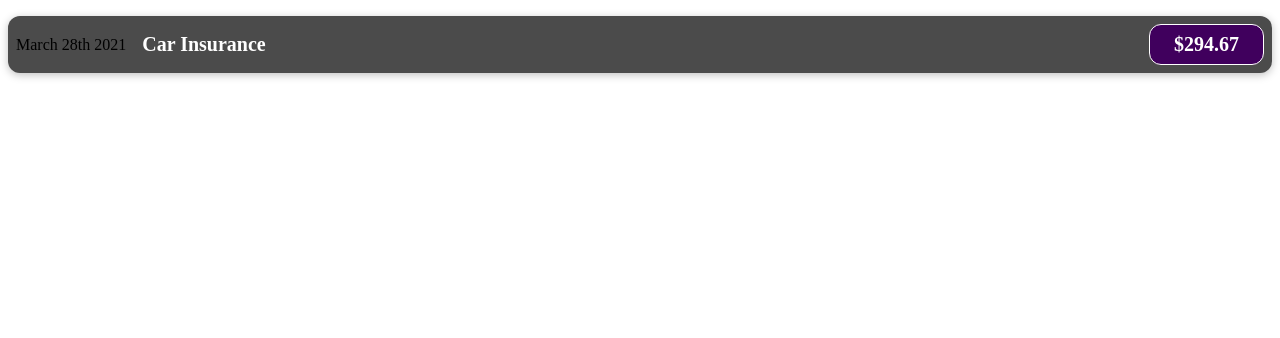
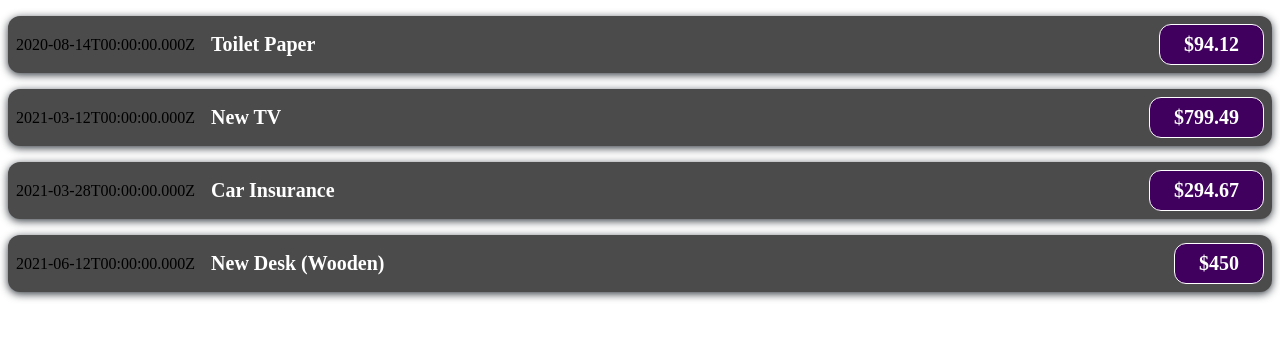
Before and after one commit to ShivangPatel2602/money-tracker, a React (Create React App) app: page / in a window 1280 px wide. Shown: the top 338 px of the page. Built offline with nearby package versions, Linux system fonts and the light colour scheme.

Commit message:
Gave some decoration to the expense components

```diff
--- a/src/App.js
+++ b/src/App.js
@@ -2,9 +2,40 @@ import React from "react";
 import ExpenseItem from "./components/ExpenseItem";
 
 function App() {
+
+  const expenses = [
+    {
+      id: 'e1',
+      title: 'Toilet Paper',
+      amount: 94.12,
+      date: new Date(2020, 7, 14)
+    },
+    {
+      id: 'e2',
+      title: 'New TV',
+      amount: 799.49,
+      date: new Date(2021, 2, 12)
+    },
+    {
+      id: 'e3',
+      title: 'Car Insurance',
+      amount: 294.67,
+      date: new Date(2021, 2, 28)
+    },
+    {
+      id: 'e4',
+      title: 'New Desk (Wooden)',
+      amount: 450,
+      date: new Date(2021, 5, 12)
+    }
+  ];
+
   return (
     <div>
-      <ExpenseItem />
+      <ExpenseItem title={expenses[0].title} amount={expenses[0].amount} date={expenses[0].date} />
+      <ExpenseItem title={expenses[1].title} amount={expenses[1].amount} date={expenses[1].date} />
+      <ExpenseItem title={expenses[2].title} amount={expenses[2].amount} date={expenses[2].date} />
+      <ExpenseItem title={expenses[3].title} amount={expenses[3].amount} date={expenses[3].date} />
     </div>
   );
 }
--- a/src/components/ExpenseItem.css
+++ b/src/components/ExpenseItem.css
@@ -2,7 +2,7 @@
     display: flex;
     justify-content: space-between;
     align-items: center;
-    box-shadow: 0 2px 8px rgba(0, 0, 0, 0.25);
+    box-shadow: 0 2px 8px #343a40;
     padding: 0.5rem;
     margin: 1rem 0;
     border-radius: 12px;
@@ -20,7 +20,6 @@
   }
 
   .expense-item h2 {
-    color: #3a3a3a;
     font-size: 1rem;
     flex: 1;
     margin: 0 1rem;
--- a/src/components/ExpenseItem.jsx
+++ b/src/components/ExpenseItem.jsx
@@ -1,13 +1,13 @@
 import React from "react";
 import "./ExpenseItem.css";
 
-function ExpenseItem() {
+function ExpenseItem(props) {
     return (
         <div className="expense-item">
-            <div>March 28th 2021</div>
+            <div>{props.date.toISOString()}</div>
             <div className="expense-item__description">
-                <h2>Car Insurance</h2>
-                <div className="expense-item__price">$294.67</div>
+                <h2>{props.title}</h2>
+                <div className="expense-item__price">${props.amount}</div>
             </div>
         </div>
     )
```
